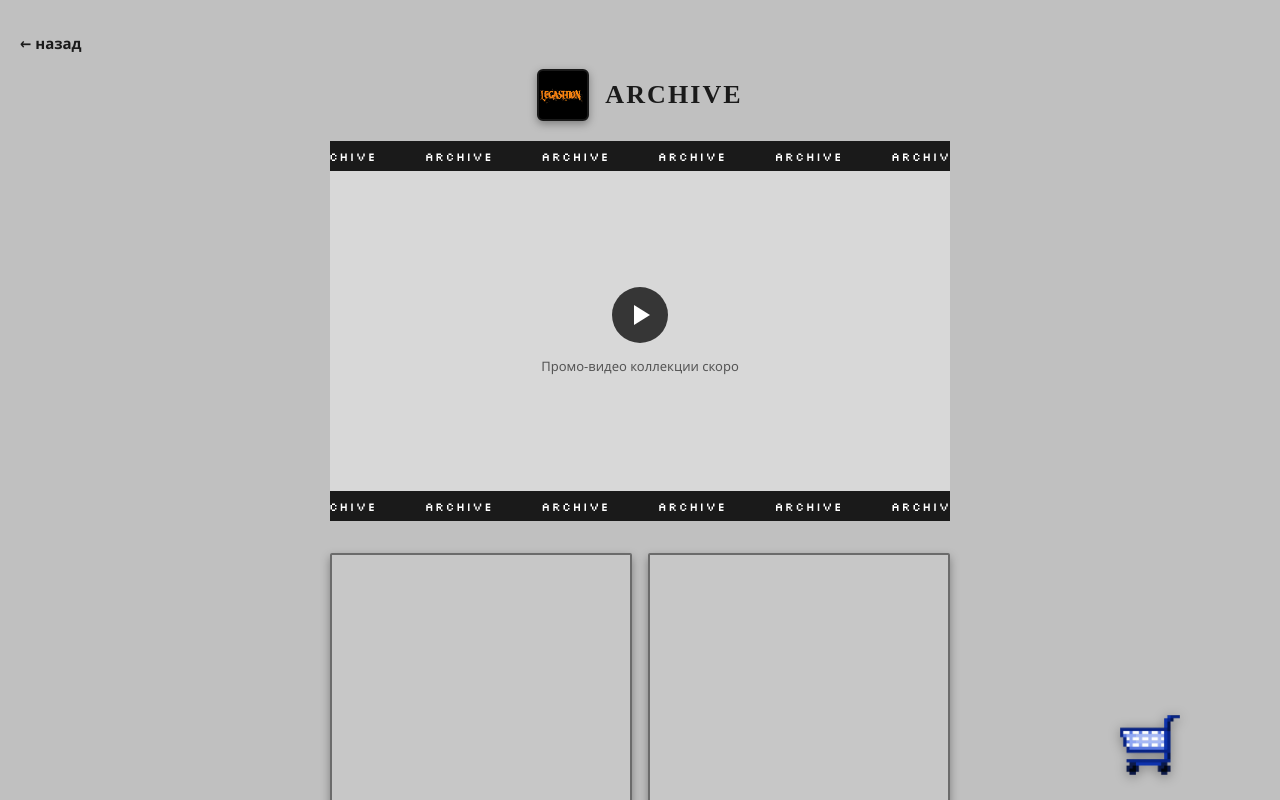
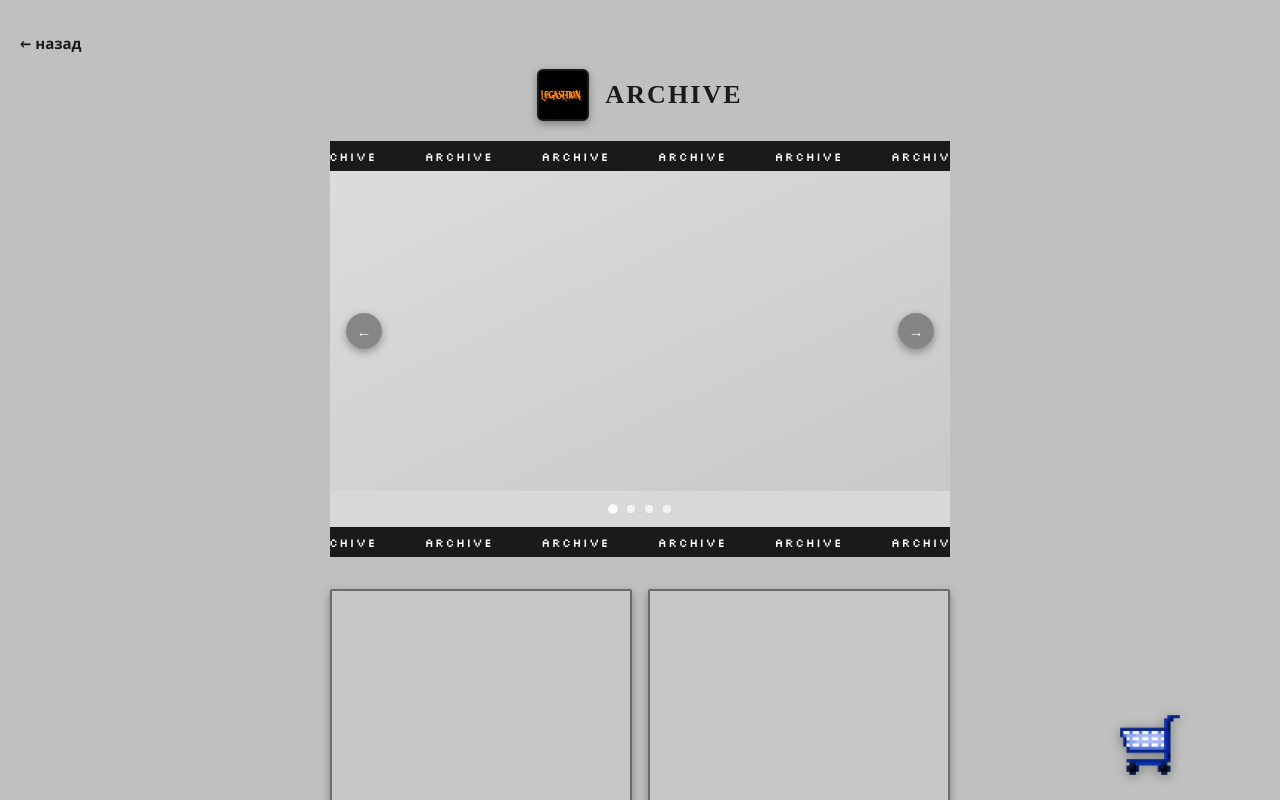
Before and after one commit to Vadim354435677892375/legashion, a React (Vite) app in the folder frontend/: page /archive in a window 1280 px wide. Shown: the top 800 px of the page. Built offline with nearby package versions, Linux system fonts and the light colour scheme; no server answers.

Commit message:
изменение внешности архива

```diff
--- a/frontend/src/pages/archive_page/ArchivePage.css
+++ b/frontend/src/pages/archive_page/ArchivePage.css
@@ -95,46 +95,93 @@
 }
 
 .archive-banner {
+  position: relative;
   width: 100%;
   max-width: 620px;
   min-height: 320px;
   margin: 0 auto;
   background: #d8d8d8;
+  overflow: hidden;
+  display: flex;
+  align-items: center;
+}
+
+.archive-carousel-viewport {
+  position: relative;
+  width: 100%;
+  height: 320px;
+  overflow: hidden;
+}
+
+.archive-carousel-slide {
+  position: absolute;
+  inset: 0;
+  background: linear-gradient(155deg, #dcdcdc 0%, #c9c9c9 100%);
+  transition: transform 0.35s ease;
+}
+
+.archive-carousel-arrow {
+  position: absolute;
+  top: 50%;
+  transform: translateY(-50%);
+  z-index: 2;
+  width: 36px;
+  height: 36px;
+  border-radius: 50%;
+  border: none;
+  background: rgba(120, 120, 120, 0.85);
+  color: #fff;
+  font-size: 15px;
+  font-weight: 700;
+  line-height: 1;
+  cursor: pointer;
+  box-shadow: 0 3px 8px rgba(0, 0, 0, 0.35);
+  transition: background 0.15s ease, transform 0.15s ease;
+}
+
+.archive-carousel-arrow:hover {
+  background: rgba(90, 90, 90, 0.95);
+}
+
+.archive-carousel-arrow--left {
+  left: 16px;
+}
+
+.archive-carousel-arrow--right {
+  right: 16px;
+}
+
+.archive-carousel-dots {
+  width: 100%;
+  max-width: 620px;
+  margin: 0 auto;
+  padding: 14px 0;
+  background: #d8d8d8;
   display: flex;
   align-items: center;
   justify-content: center;
+  gap: 10px;
 }
 
-.archive-banner-placeholder {
-  display: flex;
-  flex-direction: column;
-  align-items: center;
-  gap: 14px;
+.archive-carousel-dot {
+  width: 8px;
+  height: 8px;
+  border-radius: 50%;
+  border: none;
+  padding: 0;
+  background: #fff;
+  opacity: 0.7;
+  cursor: pointer;
+  transition: opacity 0.15s ease, transform 0.15s ease;
 }
 
-.archive-banner-play {
-  width: 56px;
-  height: 56px;
-  border-radius: 50%;
-  background: rgba(26, 26, 26, 0.85);
-  position: relative;
+.archive-carousel-dot:hover {
+  opacity: 1;
 }
 
-.archive-banner-play::after {
-  content: '';
-  position: absolute;
-  top: 50%;
-  left: 54%;
-  transform: translate(-50%, -50%);
-  border-style: solid;
-  border-width: 10px 0 10px 16px;
-  border-color: transparent transparent transparent #fff;
-}
-
-.archive-banner-text {
-  font-family: 'Segoe UI', Tahoma, sans-serif;
-  font-size: 13px;
-  color: #555;
+.archive-carousel-dot.active {
+  opacity: 1;
+  transform: scale(1.2);
 }
 
 .archive-grid {
@@ -224,12 +271,15 @@
 @media (max-width: 480px) {
   .archive-grid,
   .archive-banner,
+  .archive-carousel-dots,
   .archive-header,
   .archive-marquee-bar {
     max-width: 320px;
   }
-  .archive-banner {
+  .archive-banner,
+  .archive-carousel-viewport {
     min-height: 220px;
+    height: 220px;
   }
   .archive-card-name,
   .archive-card-price {
--- a/frontend/src/pages/archive_page/ArchivePage.jsx
+++ b/frontend/src/pages/archive_page/ArchivePage.jsx
@@ -1,3 +1,4 @@
+import { useState } from 'react';
 import { Link } from 'react-router-dom';
 import { useCart } from '../../context/CartContext';
 import './ArchivePage.css';
@@ -16,6 +17,11 @@
   { name: 'T-shirt "Eminem"', price: 1800, image: null },
 ];
 
+// Число слайдов в баннере-карусели. Пока фото нет — слайды пустые серые
+// плейсхолдеры; когда появятся фото архива, сюда нужно будет передать
+// реальный список image-путей вместо slideCount.
+const BANNER_SLIDE_COUNT = 4;
+
 function formatPrice(value) {
   return `${value.toLocaleString('ru-RU')} \u20BD`;
 }
@@ -32,6 +38,63 @@
         ))}
       </div>
     </div>
+  );
+}
+
+// Баннер-карусель: стрелки листают слайды, точки под баннером показывают
+// текущий слайд и позволяют перейти напрямую. Фото пока нет — вместо них
+// пустые серые плейсхолдеры.
+function BannerCarousel({ slideCount }) {
+  const [index, setIndex] = useState(0);
+  const slides = Array.from({ length: slideCount }, (_, i) => i);
+
+  const prev = () => setIndex((i) => (i - 1 + slideCount) % slideCount);
+  const next = () => setIndex((i) => (i + 1) % slideCount);
+
+  return (
+    <>
+      <div className="archive-banner">
+        <button
+          type="button"
+          className="archive-carousel-arrow archive-carousel-arrow--left"
+          aria-label="Предыдущее фото"
+          onClick={prev}
+        >
+          ←
+        </button>
+
+        <div className="archive-carousel-viewport">
+          {slides.map((i) => (
+            <div
+              key={i}
+              className="archive-carousel-slide"
+              style={{ transform: `translateX(${(i - index) * 100}%)` }}
+            />
+          ))}
+        </div>
+
+        <button
+          type="button"
+          className="archive-carousel-arrow archive-carousel-arrow--right"
+          aria-label="Следующее фото"
+          onClick={next}
+        >
+          →
+        </button>
+      </div>
+
+      <div className="archive-carousel-dots">
+        {slides.map((i) => (
+          <button
+            key={i}
+            type="button"
+            className={`archive-carousel-dot${i === index ? ' active' : ''}`}
+            aria-label={`Слайд ${i + 1}`}
+            onClick={() => setIndex(i)}
+          />
+        ))}
+      </div>
+    </>
   );
 }
 
@@ -53,12 +116,7 @@
 
       <MarqueeBar text="ARCHIVE" />
 
-      <div className="archive-banner">
-        <div className="archive-banner-placeholder">
-          <span className="archive-banner-play" />
-          <span className="archive-banner-text">Промо-видео коллекции скоро</span>
-        </div>
-      </div>
+      <BannerCarousel slideCount={BANNER_SLIDE_COUNT} />
 
       <MarqueeBar text="ARCHIVE" />
 
```
